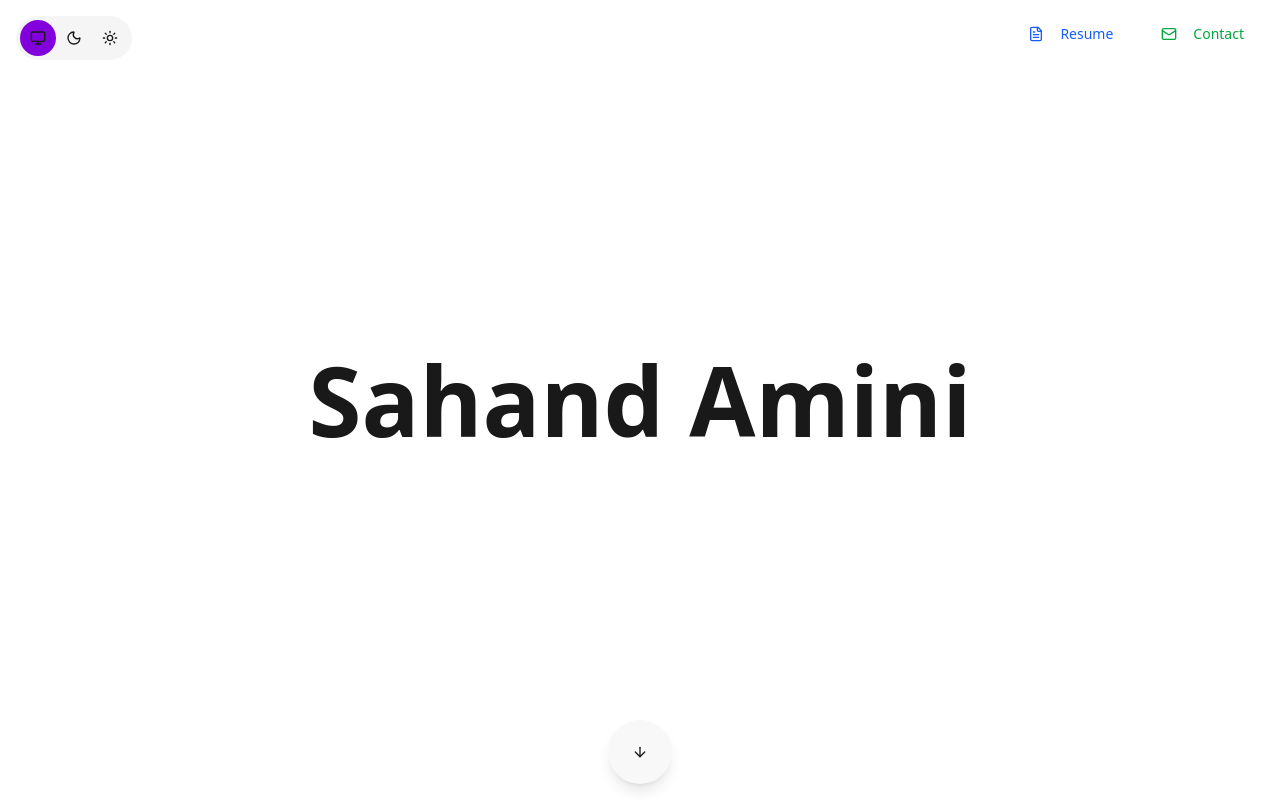
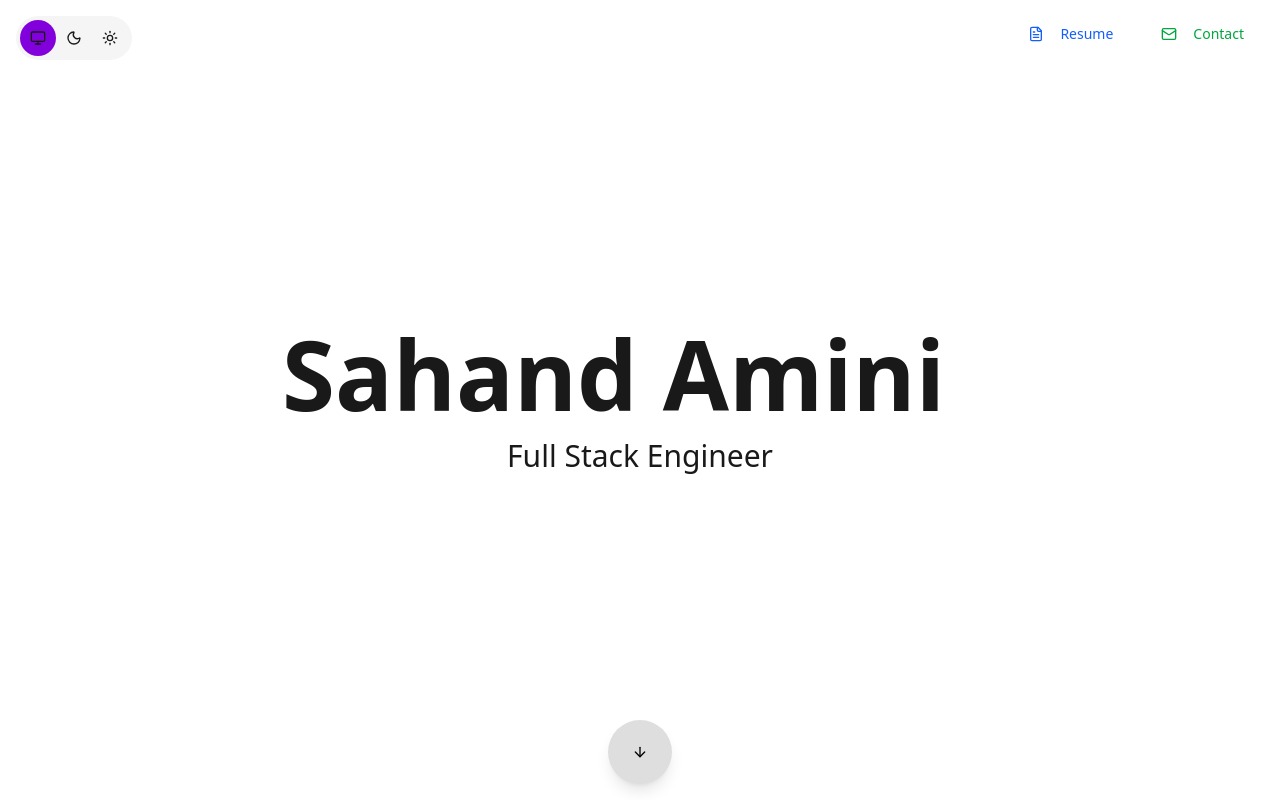
Before and after one commit to sahandamini/portfolio, a Next.js app: page / in a window 1280 px wide. Shown: the top 800 px of the page. Built offline with nearby package versions, Linux system fonts and the light colour scheme.

Commit message:
Add hero animation

```diff
--- a/package.json
+++ b/package.json
@@ -21,6 +21,7 @@
 		"next-themes": "^0.4.6",
 		"react": "19.1.0",
 		"react-dom": "19.1.0",
+		"react-type-animation": "^3.2.0",
 		"tailwind-merge": "^3.3.1"
 	},
 	"devDependencies": {
--- a/src/app/globals.css
+++ b/src/app/globals.css
@@ -53,8 +53,8 @@
   --popover-foreground: oklch(21.5% 0 0); /* Dark Gray */
   --primary: oklch(21.5% 0 0); /* Dark Gray */
   --primary-foreground: oklch(100% 0 0); /* White */
-  --secondary: oklch(98% 0 0); /* Light Gray */
-  --secondary-foreground: oklch(21.5% 0 0); /* Dark Gray */
+  --secondary: oklch(90% 0 0); /* Slightly darker gray for better visibility */
+  --secondary-foreground: oklch(10% 0 0); /* Even darker gray for contrast */
   --muted: oklch(98% 0 0); /* Light Gray */
   --muted-foreground: oklch(35% 0 0); /* Medium Gray */
   --accent: oklch(98% 0 0); /* Light Gray */
@@ -120,3 +120,13 @@
     @apply bg-background text-foreground;
   }
 }
+
+@keyframes blink-caret {
+  from, to { border-color: transparent }
+  50% { border-color: currentColor }
+}
+
+.TypeAnimation__cursor {
+  border-right: 2px solid;
+  animation: blink-caret 0.75s step-end infinite;
+}
--- a/src/app/page.tsx
+++ b/src/app/page.tsx
@@ -7,6 +7,7 @@ import MyTimeline from '@/components/Timeline'
 import { useScrollObserver } from '@/lib/hooks/use-scroll-observer';
 import { useRef } from 'react';
 import ScrollButtons from '@/components/ScrollButtons';
+import HeroAnimation from '@/components/HeroAnimation';
 
 export default function Home() {
   const aboutSectionRef = useRef<HTMLDivElement>(null);
@@ -32,9 +33,7 @@ export default function Home() {
         id="hero-section"
         className="bg-background flex min-h-screen flex-col items-center justify-center space-y-8 p-8"
       >
-        <h1 className="text-center text-6xl font-bold md:text-8xl">
-          Sahand Amini
-        </h1>
+        <HeroAnimation />
       </section>
 
       {/* About Me Section */}
--- /dev/null
+++ b/src/components/HeroAnimation.tsx
@@ -0,0 +1,26 @@
+'use client';
+
+import React from 'react';
+import { TypeAnimation } from 'react-type-animation';
+
+const HeroAnimation: React.FC = () => {
+  return (
+    <div className="text-center">
+      <TypeAnimation
+        sequence={[
+          'Sahand Amini',
+          1000,
+        ]}
+        wrapper="h1"
+        cursor={true}
+        repeat={0}
+        className="text-6xl font-bold md:text-8xl"
+      />
+      <p className="text-2xl md:text-3xl mt-4">
+        Full Stack Engineer
+      </p>
+    </div>
+  );
+};
+
+export default HeroAnimation;
```
Also changed, not shown: 1 other file (tests, documents, lock files or other folders).
